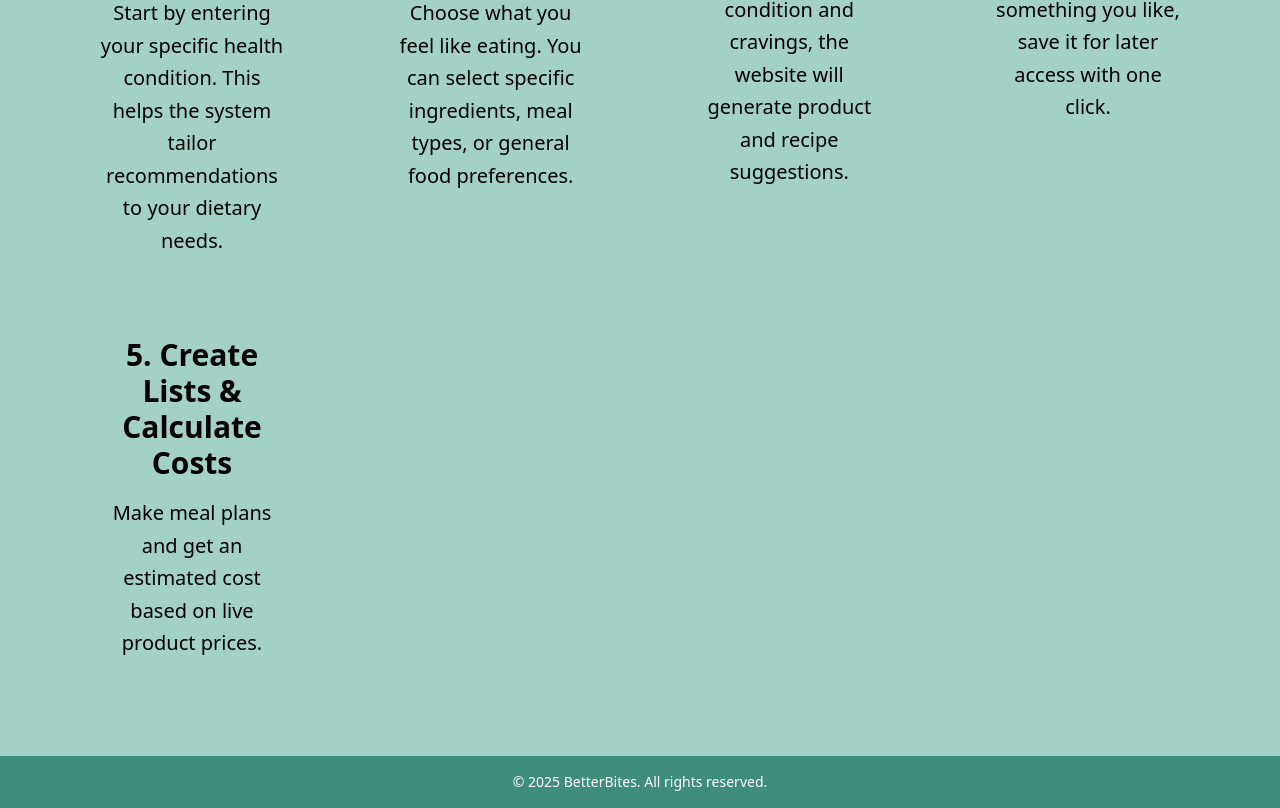
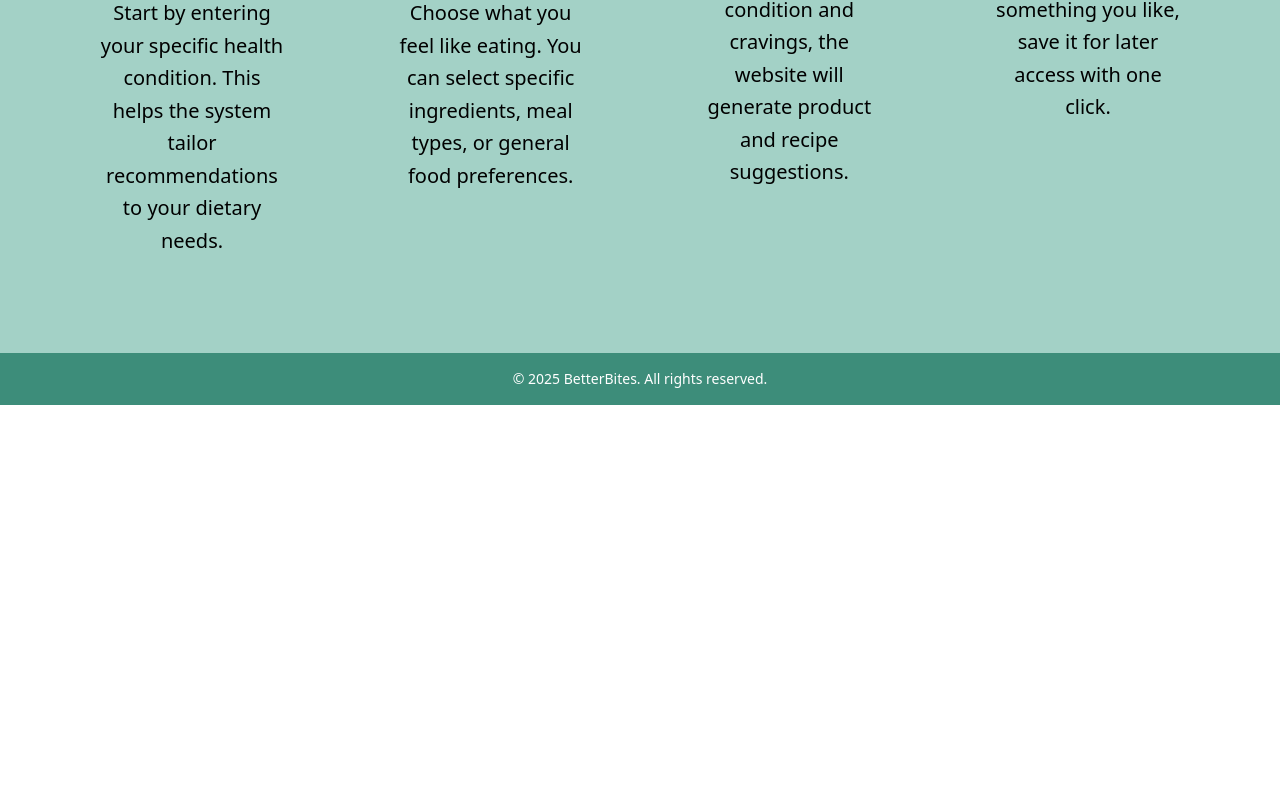
Before and after one commit to ScripterEve/HT11, a React (Vite) app in the folder frontend/: page / in a window 1280 px wide. Shown: the part 1010-1818 px from the top of the page. After the commit the page ends 1415 px from the top, so only its background shows below. Built offline with nearby package versions, Linux system fonts and the light colour scheme.

Commit message:
Removed the "Estimate cost of recipes" label

```diff
--- a/frontend/src/components/HomePage.jsx
+++ b/frontend/src/components/HomePage.jsx
@@ -75,15 +75,6 @@ const HomePage = () => {
               click.
             </p>
           </div>
-          <div className="p-8 w-full sm:w-64 flex flex-col">
-            <span className="text-2xl sm:text-3xl font-bold mb-4">
-              5. Create Lists & Calculate Costs
-            </span>
-            <p className="text-lg sm:text-xl leading-relaxed">
-              Make meal plans and get an estimated cost based on live product
-              prices.
-            </p>
-          </div>
         </div>
       </div>
     </div>
```
